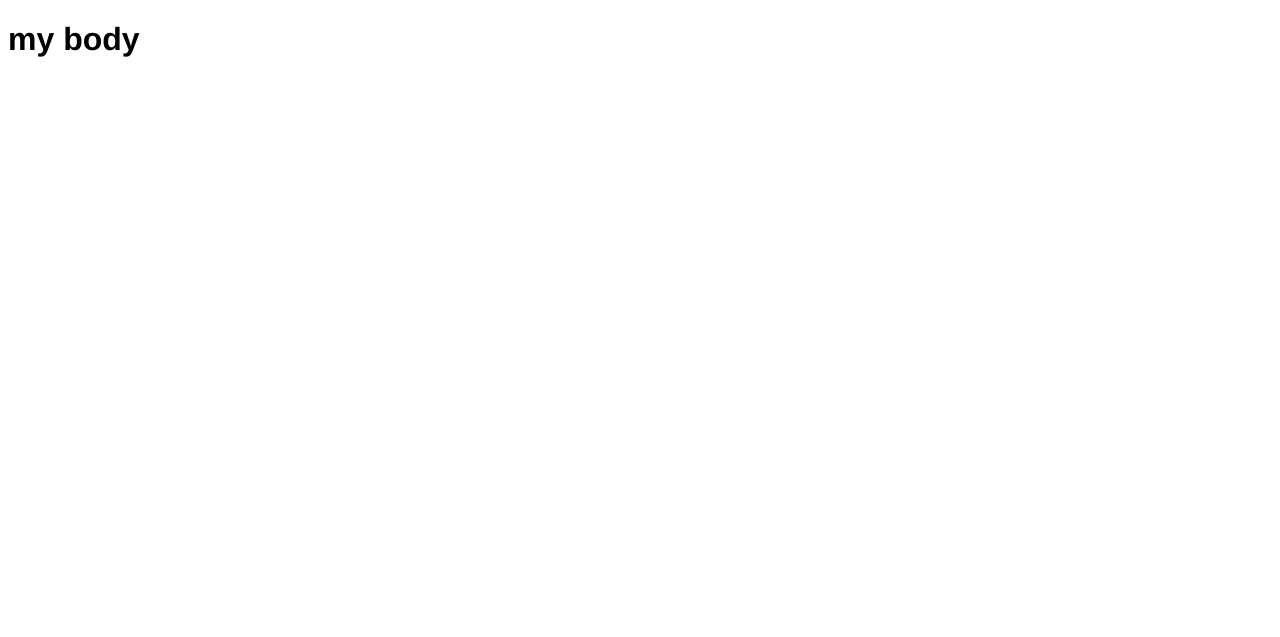
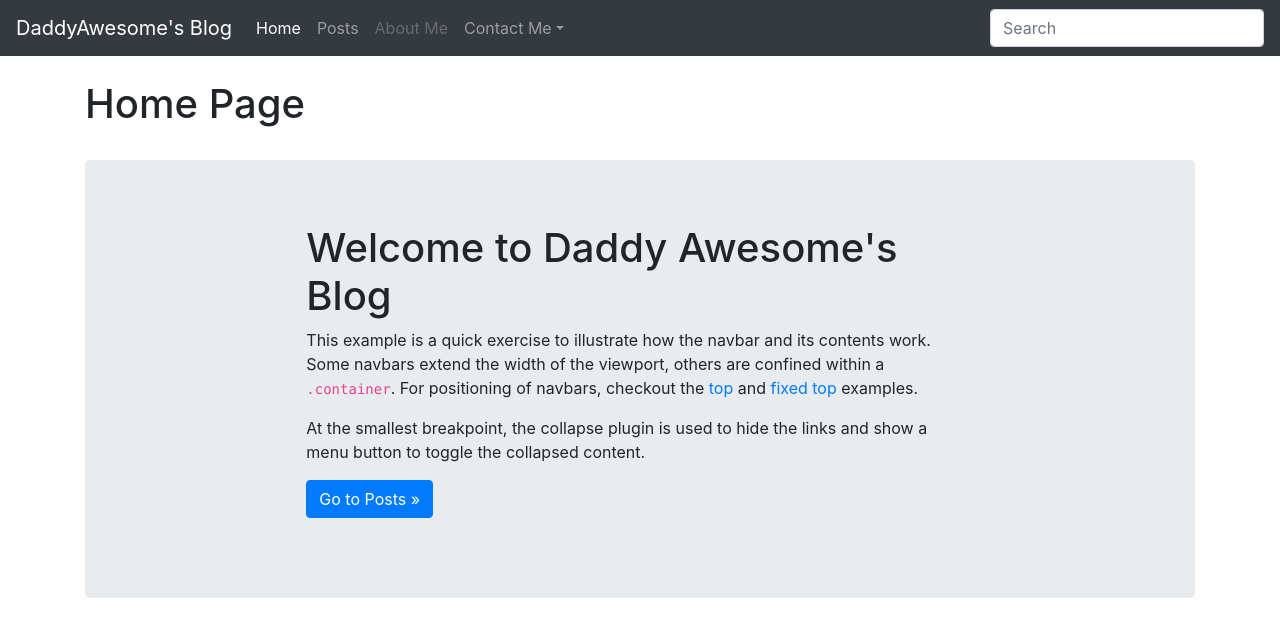
Before and after one commit to daddyawesome/flask-blog, a Flask app: page / in a window 1280 px wide. Before the commit the part shown is almost empty. Shown: the top 637 px of the page. Run offline with Flask 2, Linux system fonts and the light colour scheme; some libraries are stand-ins or nearby versions.

Commit message:
added bootstrap

```diff
--- a/templates/base.html
+++ b/templates/base.html
@@ -7,11 +7,51 @@
     <meta http-equiv="X-UA-Compatible" content="ie=edge">
     <meta name="description" content="Template of Daddyawesome">
     <meta name="author" content="Mark Russel Miranda">
-    <link rel="stylesheet" href="{{url_for('static', filename='css/main.css')}}">
+    <link rel="stylesheet" href="https://stackpath.bootstrapcdn.com/bootstrap/4.4.1/css/bootstrap.min.css" integrity="sha384-Vkoo8x4CGsO3+Hhxv8T/Q5PaXtkKtu6ug5TOeNV6gBiFeWPGFN9MuhOf23Q9Ifjh" crossorigin="anonymous">
 
    {% block head %} {% endblock %}
 </head>
 <body>
+        <nav class="navbar navbar-expand-xl navbar-dark bg-dark">
+          <a class="navbar-brand" href="/">DaddyAwesome's Blog</a>
+          <button class="navbar-toggler" type="button" data-toggle="collapse" data-target="#navbarsExample06" aria-controls="navbarsExample06" aria-expanded="false" aria-label="Toggle navigation">
+            <span class="navbar-toggler-icon"></span>
+          </button>
+
+          <div class="collapse navbar-collapse" id="navbarsExample06">
+            <ul class="navbar-nav mr-auto">
+              <li class="nav-item active">
+                <a class="nav-link" href="/">Home <span class="sr-only">(current)</span></a>
+              </li>
+              <li class="nav-item">
+                <a class="nav-link" href="/posts">Posts</a>
+              </li>
+              <li class="nav-item">
+                <a class="nav-link disabled" href="#" tabindex="-1" aria-disabled="true">About Me</a>
+              </li>
+              <li class="nav-item dropdown">
+                <a class="nav-link dropdown-toggle" href="#" id="dropdown06" data-toggle="dropdown" aria-haspopup="true" aria-expanded="false">Contact Me</a>
+                <div class="dropdown-menu" aria-labelledby="dropdown06">
+                  <a class="dropdown-item" href="#">Website</a>
+                  <a class="dropdown-item" href="#">Linkedin</a>
+                  <a class="dropdown-item" href="#">Facebook</a>
+                </div>
+              </li>
+            </ul>
+            <form class="form-inline my-2 my-md-0">
+              <input class="form-control" type="text" placeholder="Search">
+            </form>
+          </div>
+        </nav>
+
+
+    <div class="container">
     {% block body %} {% endblock %}
+    </div>
+
+    <script src="https://code.jquery.com/jquery-3.4.1.slim.min.js" integrity="sha384-J6qa4849blE2+poT4WnyKhv5vZF5SrPo0iEjwBvKU7imGFAV0wwj1yYfoRSJoZ+n" crossorigin="anonymous"></script>
+    <script src="https://cdn.jsdelivr.net/npm/popper.js@1.16.0/dist/umd/popper.min.js" integrity="sha384-Q6E9RHvbIyZFJoft+2mJbHaEWldlvI9IOYy5n3zV9zzTtmI3UksdQRVvoxMfooAo" crossorigin="anonymous"></script>
+    <script src="https://stackpath.bootstrapcdn.com/bootstrap/4.4.1/js/bootstrap.min.js" integrity="sha384-wfSDF2E50Y2D1uUdj0O3uMBJnjuUD4Ih7YwaYd1iqfktj0Uod8GCExl3Og8ifwB6" crossorigin="anonymous"></script>
+
 </body>
 </html>
--- a/templates/index.html
+++ b/templates/index.html
@@ -5,5 +5,19 @@
 {% endblock %}
 
 {% block body %}
-<h1>my body</h1>
+<br>
+<h1>Home Page</h1>
+<br>
+  <main role="main">
+    <div class="jumbotron">
+      <div class="col-sm-8 mx-auto">
+        <h1>Welcome to Daddy Awesome's Blog</h1>
+        <p>This example is a quick exercise to illustrate how the navbar and its contents work. Some navbars extend the width of the viewport, others are confined within a <code>.container</code>. For positioning of navbars, checkout the <a href="/docs/4.4/examples/navbar-static/">top</a> and <a href="/docs/4.4/examples/navbar-fixed/">fixed top</a> examples.</p>
+        <p>At the smallest breakpoint, the collapse plugin is used to hide the links and show a menu button to toggle the collapsed content.</p>
+        <p>
+          <a class="btn btn-primary" href="/posts" role="button">Go to Posts &raquo;</a>
+        </p>
+      </div>
+    </div>
+  </main>
 {% endblock %}
```
